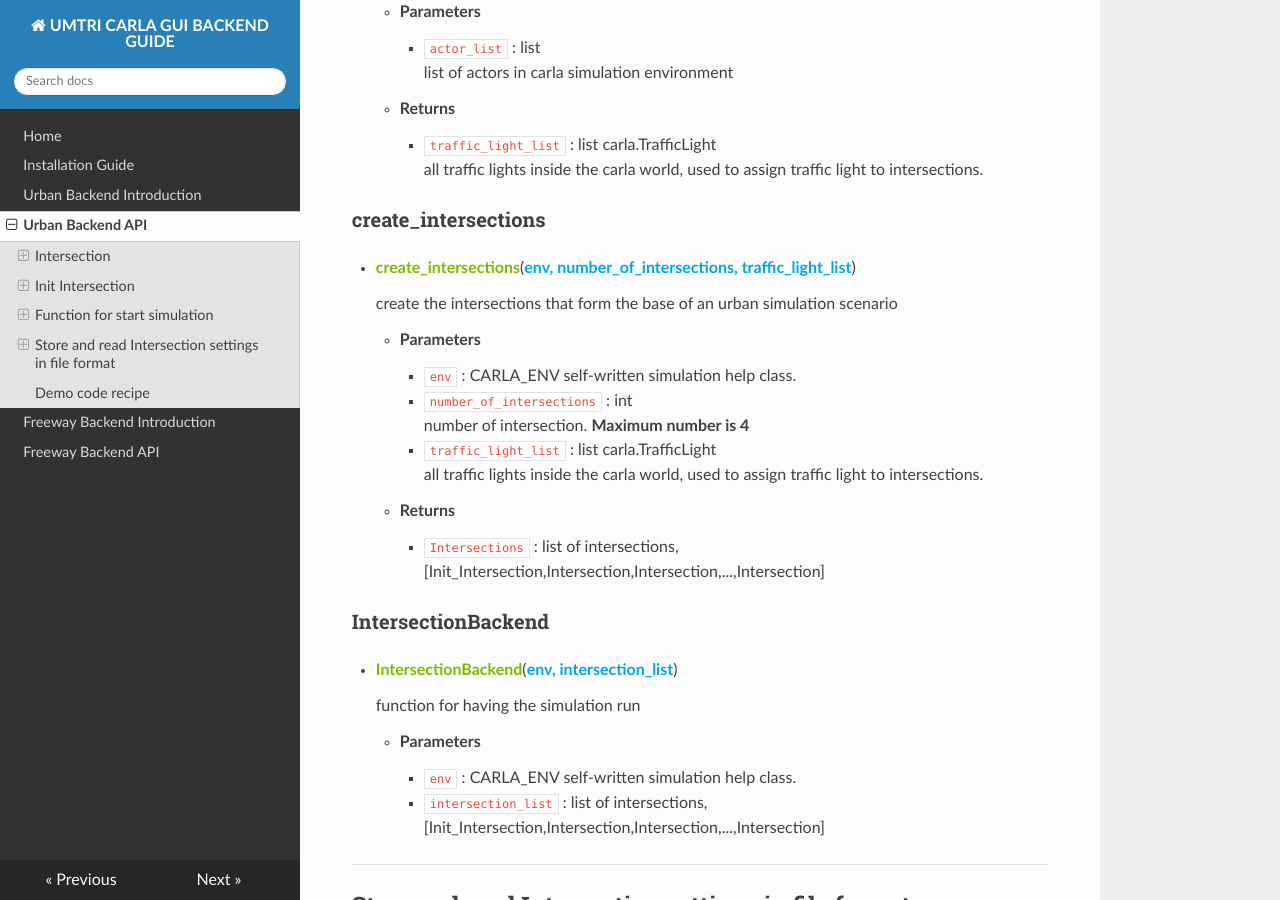
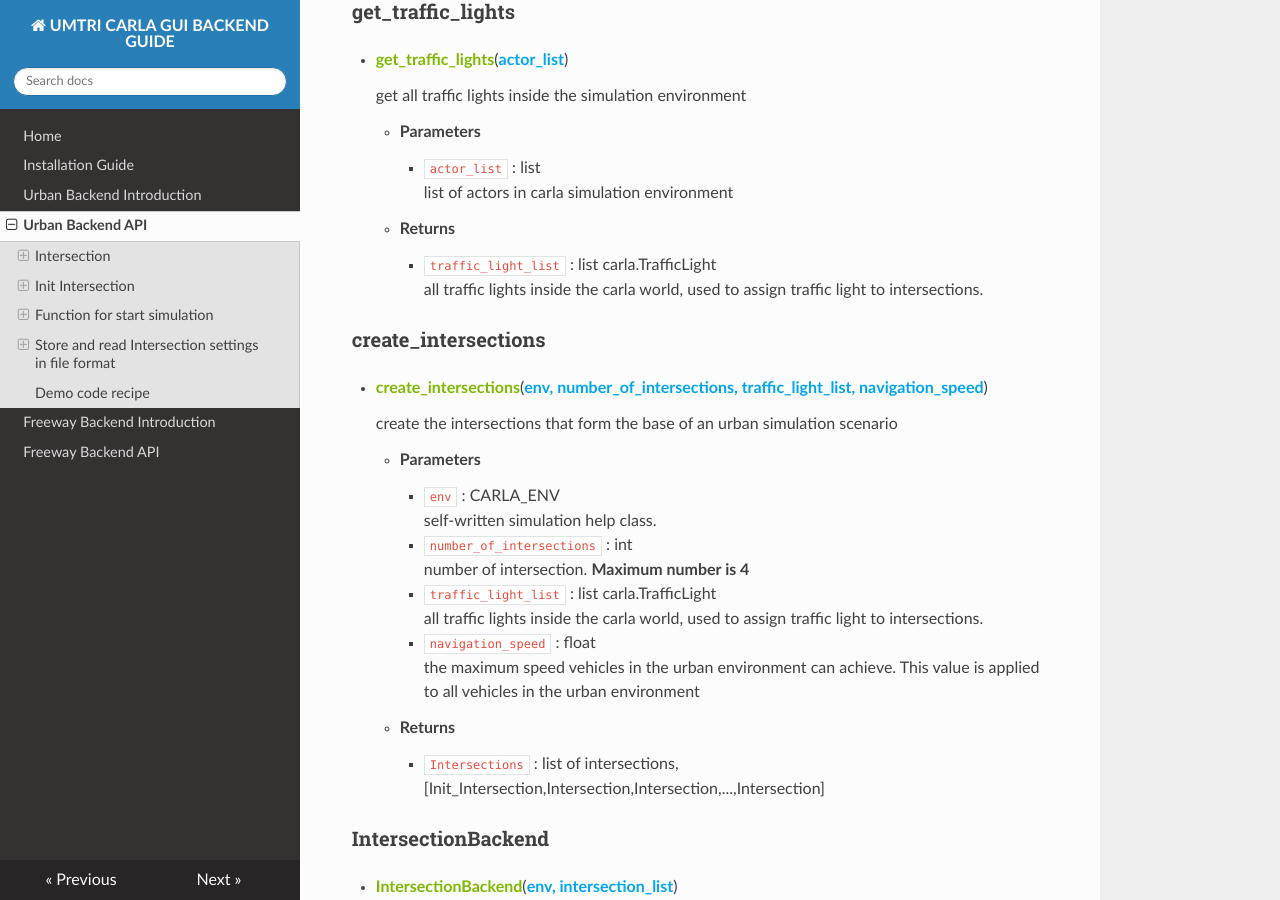
Before and after one commit to CenturyLiu/Carla-GUI, an MkDocs documentation site: the page built from Docs/urban_backend_api.md, in a window 1280 px wide and 900 px high, scrolled down 8460 px. Built offline with MkDocs 1.6.1, drawn with Linux system fonts in a browser that asks for light colours; nearby versions of some CDN libraries; some of the changed text lies outside the part shown.

Commit message:
docs: update the api for urban back end

```diff
--- a/Docs/urban_backend_api.md
+++ b/Docs/urban_backend_api.md
@@ -22,6 +22,10 @@
 
 - **<font color="#f8805a">start_sim_distance</font>**(float)
   Variable to determine the start simulation condition of an Intersection (i.e. the blue region shown in the gif in [Normal Intersection introduction](urban_backend_introduction.md#init-intersection-and-normal-intersection))
+
+
+- **<font color="#f8805a">navigation_speed</font>**(float)
+  The max speed for the vehicle to navigate in the this section.
 
 ### Method
 
@@ -208,6 +212,10 @@
 
 - **<font color="#f8805a">subject_traffic_light_list</font>** (list of carla.TrafficLight)
     The list of traffic lights along the full navigation path.
+
+- **<font color="#f8805a">navigation_speed</font>**(float)
+  The max speed for the vehicle to navigate in the this section. This speed is also applied to the full path vehicles (i.e. ego, lead and follow vehicle, all are added in the init intersection)
+
 ### Methods
 
 - **<font color="#7fb800">add_ego_vehicle</font>**(<font color="#00a6ed">**self, gap = 10.0,model_name = "vehicle.tesla.model3", stop_choice = "abrupt", penetrate_distance = None, obey_traffic_lights = True, run = True, safety_distance = 0.0, vehicle_color = None**</font>)
@@ -361,7 +369,7 @@
 
 ### create_intersections
 
-- **<font color="#7fb800">create_intersections</font>**(<font color="#00a6ed">**env, number_of_intersections, traffic_light_list**</font>)
+- **<font color="#7fb800">create_intersections</font>**(<font color="#00a6ed">**env, number_of_intersections, traffic_light_list, navigation_speed**</font>)
 
     create the intersections that form the base of an urban simulation scenario
 
@@ -374,6 +382,9 @@
 
         - `traffic_light_list` : list carla.TrafficLight
 all traffic lights inside the carla world, used to assign traffic light to intersections.
+
+        - `navigation_speed` : float
+the maximum speed vehicles in the urban environment can achieve. This value is applied to all vehicles in the urban environment
 
        - **Returns**
          - `Intersections` : list of intersections, [Init_Intersection,Intersection,Intersection,...,Intersection]
@@ -472,7 +483,7 @@
 
 
 			# get intersection list
-			intersection_list = create_intersections(env, 4, traffic_light_list)
+			intersection_list = create_intersections(env, 4, traffic_light_list, navigation_speed = 10.0)
 
 			# edit intersection
 			# these should be done with the help of the front end gui
```
